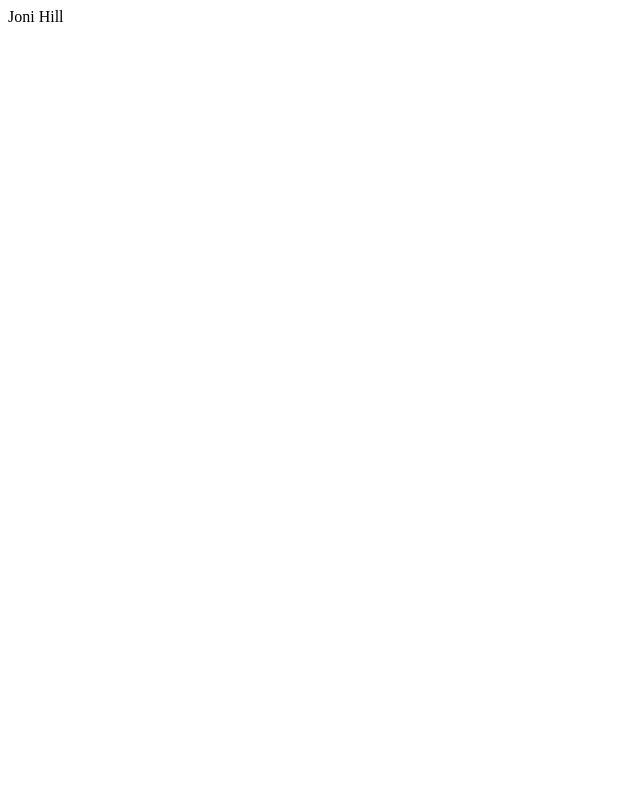
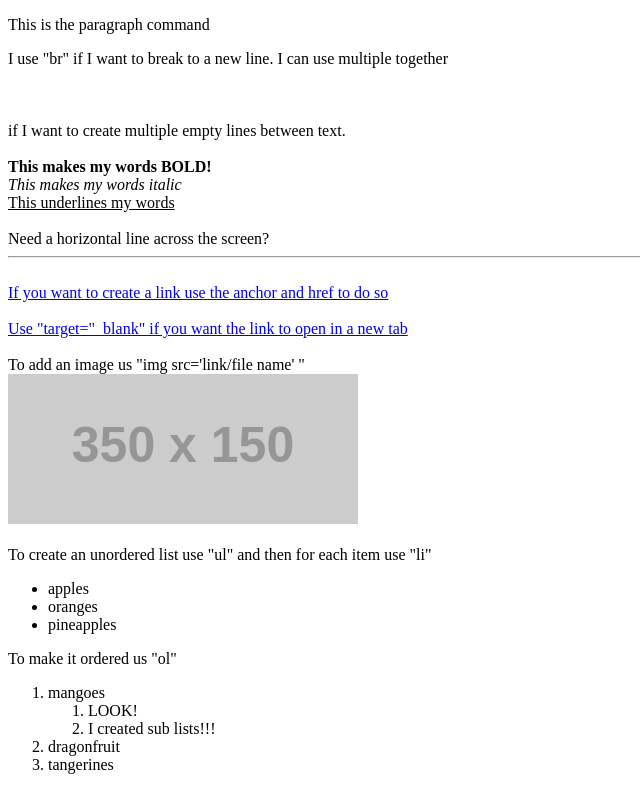
Before and after one commit to JHill89/Assignment-4, a plain HTML site: page index.html in a window 1280 px wide. Shown: the whole page, without its empty margins (0-640 px from the left). Drawn offline with Linux system fonts and the light colour scheme; placeholder pictures from the web are drawn by us.

Commit message:
updated index.html

```diff
--- a/index.html
+++ b/index.html
@@ -1 +1,40 @@
-<p>Joni Hill</p>
+<!DOCTYPE html>
+
+<html>
+    <head>
+    <meta charset="utf-8" />
+    <meta name="viewport" contents="width=device-width, initial-scale=1" />
+        <title></title>
+    </head>
+
+    <body>
+        <p>This is the paragraph command</p>
+        I use "br" if I want to break to a new line. I can use multiple together <br><br><br><br> if I want to create multiple empty lines between text.<br><br>
+        <b>This makes my words BOLD!</b><br>
+        <i>This makes my words italic</i><br>
+        <u>This underlines my words</u><br><br>
+        Need a horizontal line across the screen?<br>
+        <hr><br>
+        <a href="https://www.google.com">If you want to create a link use the anchor and href to do so</a><br><br>
+        <a href="https://www.google.com"target="_blank">Use "target="_blank" if you want the link to open in a new tab</a><br><br>
+        To add an image us "img src='link/file name' "<br>
+        <img src="https://via.placeholder.com/350x150"><br><br>
+        To create an unordered list use "ul" and then for each item use "li"<br>
+        <ul>
+            <li>apples</li>
+            <li>oranges</li>
+            <li>pineapples</li>
+        </ul>
+        To make it ordered us "ol"<br>
+        <ol>
+            <li>mangoes
+                <ol>
+                    <li>LOOK!</li>
+                    <li>I created sub lists!!!</li>
+                </ol>
+            </li>
+            <li>dragonfruit</li>
+            <li>tangerines</li>
+        </ol>
+    </body>
+</html>
```
